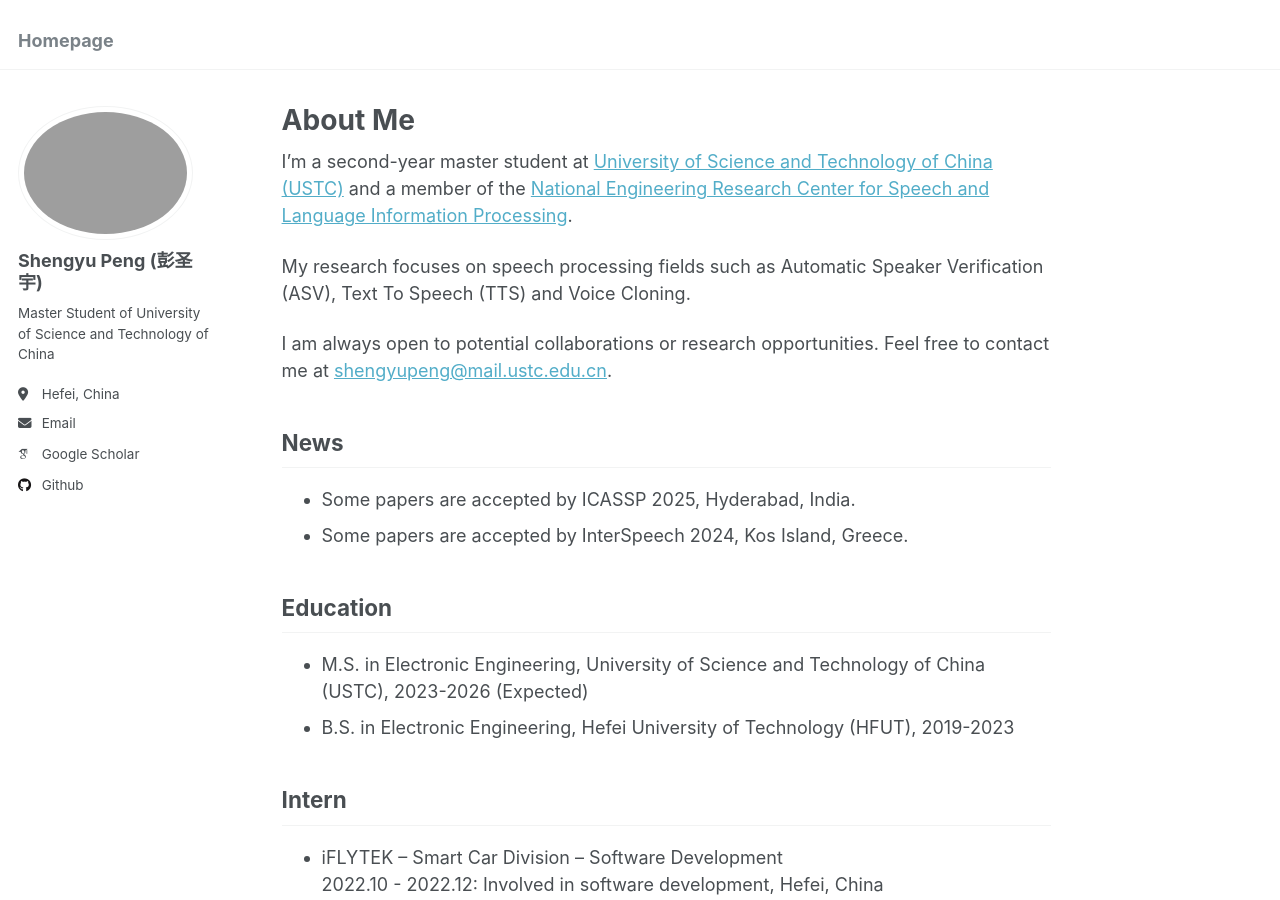
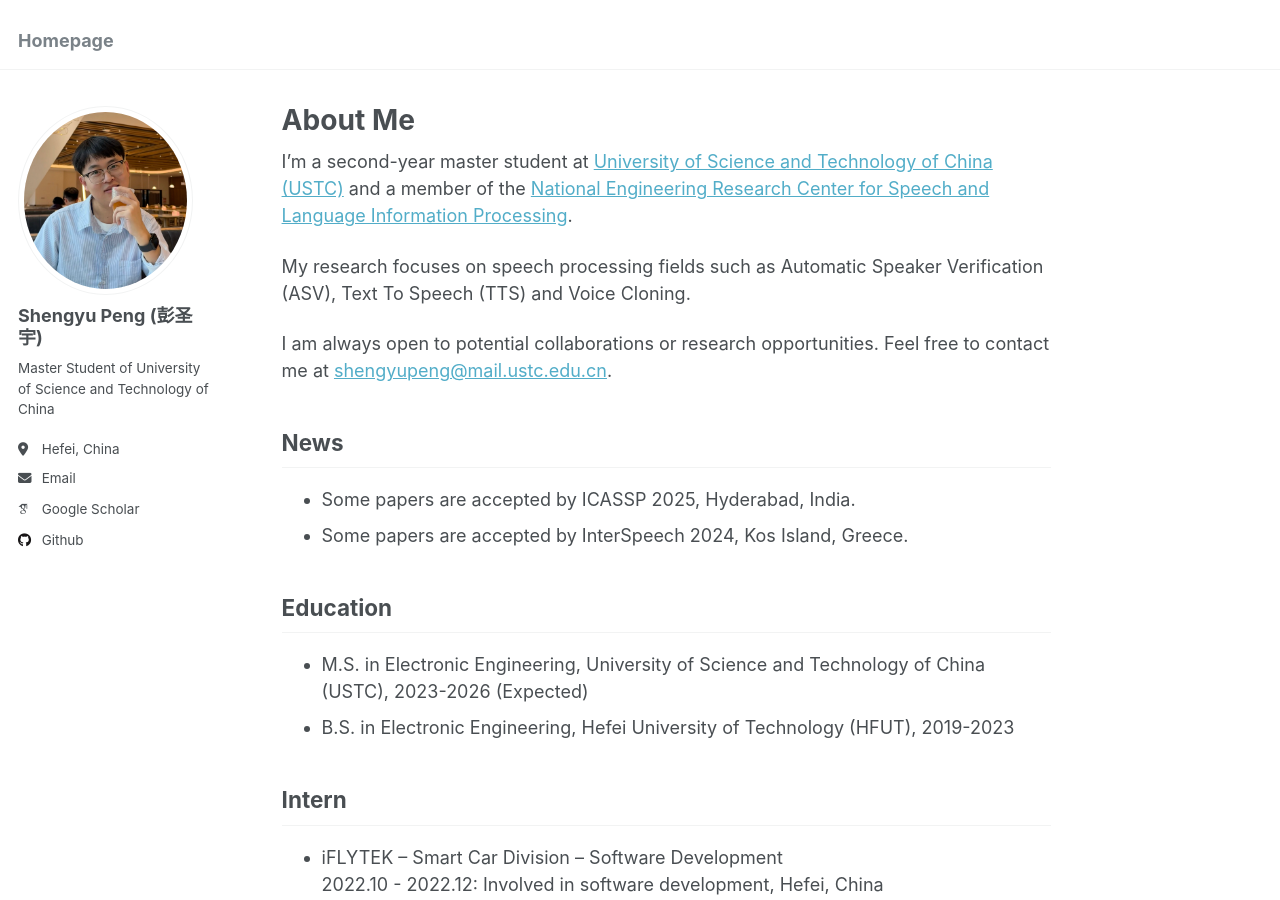
Before and after one commit to psy-ws/psy-ws.github.io, a Jekyll site: the page built from _pages/about.md, in a window 1280 px wide and 900 px high. Built offline with Jekyll 4.4.1, drawn with Linux system fonts in a browser that asks for light colours; some web fonts are replaced.

Commit message:
add new picture

```diff
--- a/_config.yml
+++ b/_config.yml
@@ -21,7 +21,7 @@ repository               : "psy-ws/psy-ws.github.io"
 #               Additional customization can be done by editing /_includes/author-profile.html
 author:
   # Biographic information
-  avatar           : "psy3.jpg"
+  avatar           : "psy3.png"
   name             : "Shengyu Peng (彭圣宇)"
   pronouns         : # example: "he/him"
   bio              : "Master Student of University of Science and Technology of China"
```
